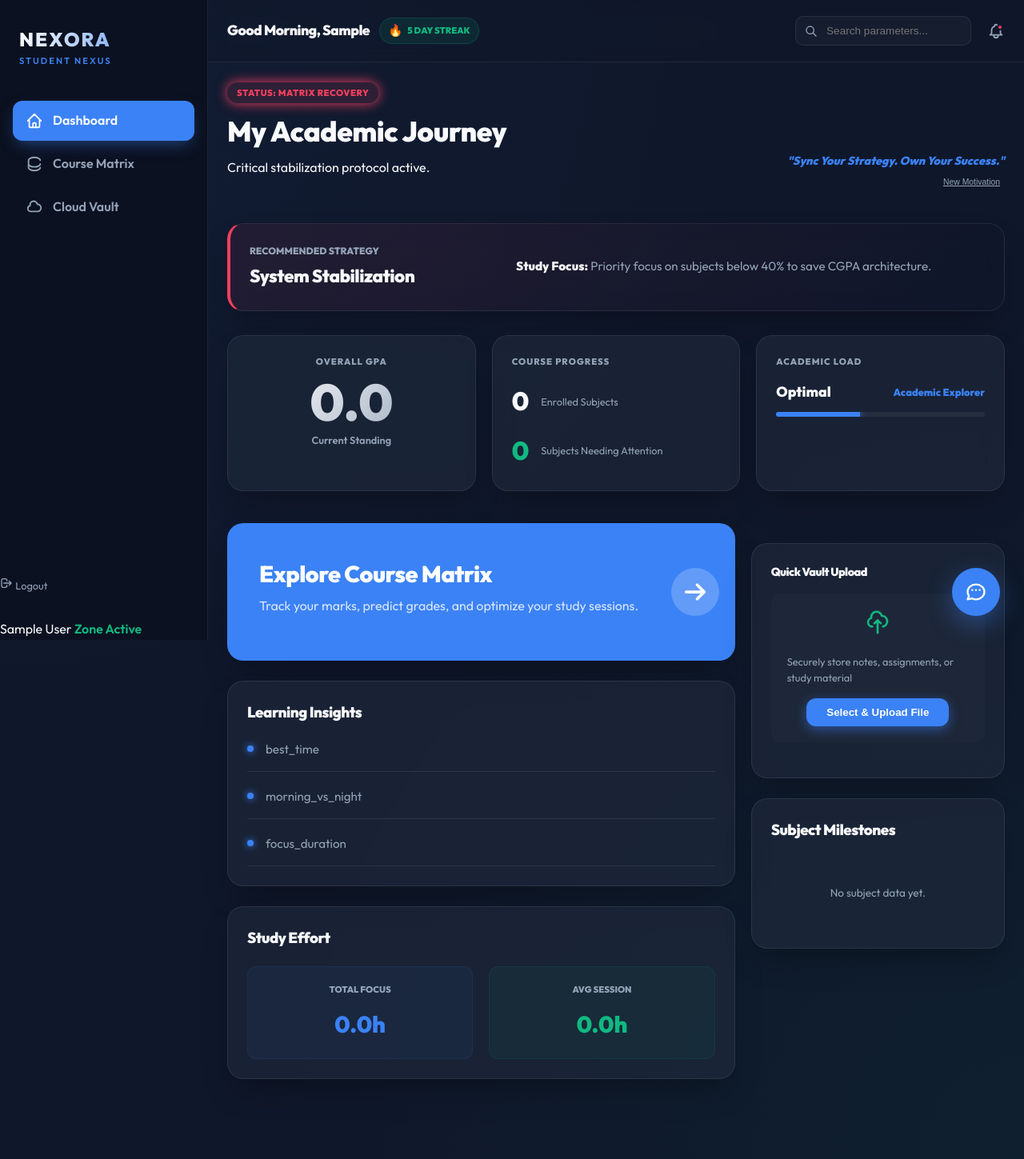
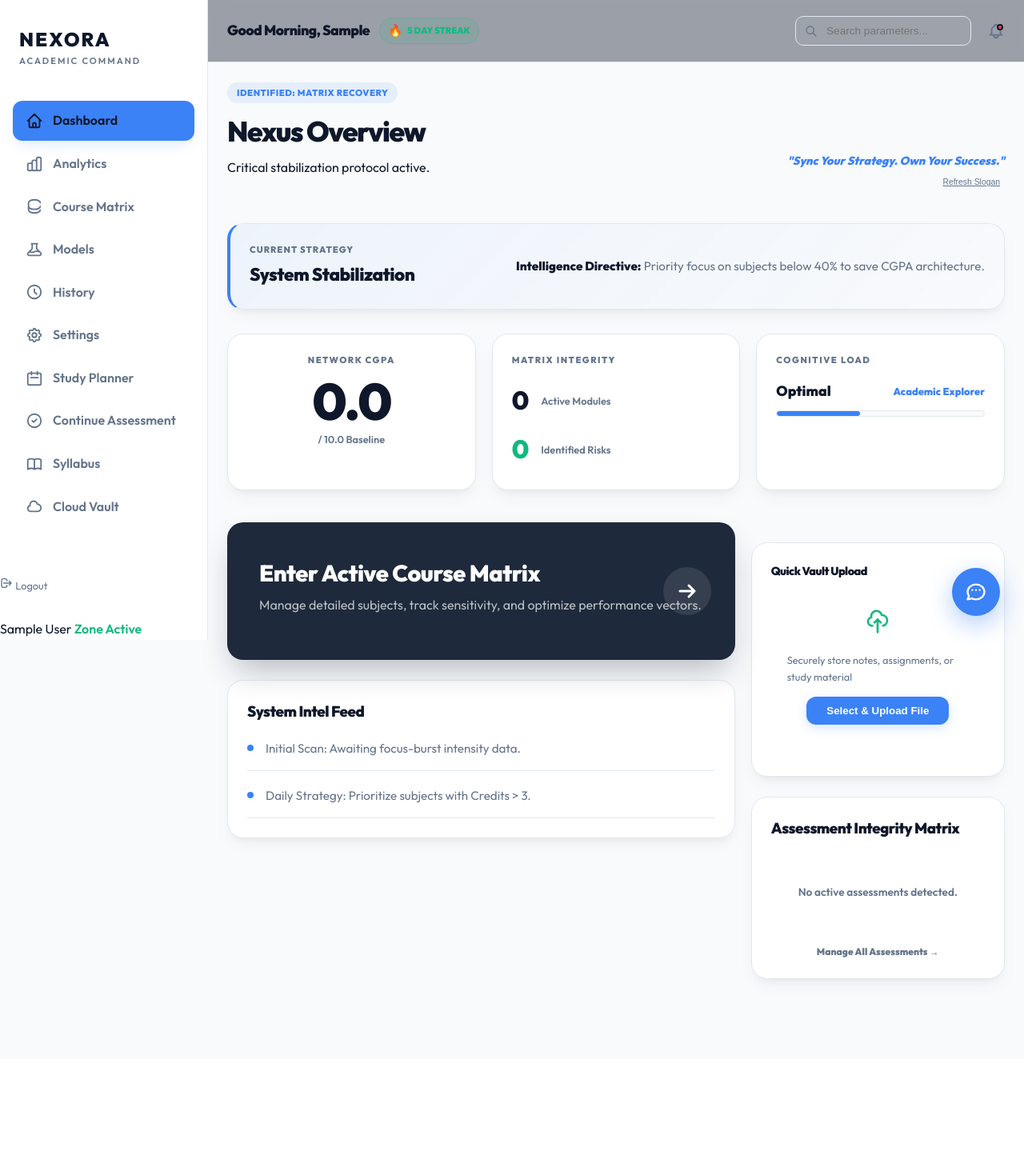
Before and after one commit to hemanthragipindi/grade-predictor, a Flask app: page /dashboard in a window 1280 px wide. Shown: the whole page at 80% size. After the commit the page ends 1233 px from the top, so only its background shows below. Run offline with Flask 3, Linux system fonts and the light colour scheme; the visitor is signed in with stand-in values (Sample User, id 1); data that the repository does not hold is empty; grey boxes are pictures that could not be loaded.

Commit message:
Overhauled UI to SaaS Blue Light Theme and restored Academic Command branding

```diff
--- a/frontend/static/style.css
+++ b/frontend/static/style.css
@@ -1,19 +1,19 @@
 :root {
     --primary: #3b82f6;
-    --primary-glow: rgba(59, 130, 246, 0.5);
+    --primary-glow: rgba(59, 130, 246, 0.2);
     --secondary: #10b981;
-    --bg-dark: #0f172a;
-    --panel-dark: rgba(30, 41, 59, 0.7);
-    --panel-border: rgba(255, 255, 255, 0.08);
-    --text-main: #f8fafc;
-    --text-muted: #94a3b8;
+    --bg-light: #f8fafc;
+    --panel-white: #ffffff;
+    --panel-border: #e2e8f0;
+    --text-main: #0f172a;
+    --text-muted: #64748b;
     --grade-o: #10b981;
     --grade-f: #f43f5e;
     --sidebar-width: 260px;
-    --glass: rgba(255, 255, 255, 0.03);
+    --glass: rgba(255, 255, 255, 0.8);
     --radius-lg: 20px;
     --radius-md: 12px;
-    --shadow-premium: 0 20px 40px -10px rgba(0, 0, 0, 0.3);
+    --shadow-premium: 0 10px 25px -5px rgba(0, 0, 0, 0.05), 0 8px 10px -6px rgba(0, 0, 0, 0.05);
 }
 
 * {
@@ -22,10 +22,7 @@
 }
 
 body {
-    background: var(--bg-dark);
-    background-image:
-        radial-gradient(circle at 0% 0%, rgba(59, 130, 246, 0.05) 0%, transparent 50%),
-        radial-gradient(circle at 100% 100%, rgba(16, 185, 129, 0.05) 0%, transparent 50%);
+    background: var(--bg-light);
     color: var(--text-main);
     font-family: 'Outfit', sans-serif;
     margin: 0;
@@ -63,7 +60,7 @@
 .sidebar {
     width: var(--sidebar-width);
     height: 100vh;
-    background: #0b1120;
+    background: var(--panel-white);
     border-right: 1px solid var(--panel-border);
     position: fixed;
     left: 0;
@@ -129,9 +126,7 @@
 
 /* Panels & Cards */
 .panel {
-    background: var(--panel-dark);
-    backdrop-filter: blur(12px);
-    -webkit-backdrop-filter: blur(12px);
+    background: var(--panel-white);
     border-radius: var(--radius-lg);
     border: 1px solid var(--panel-border);
     padding: 24px;
@@ -140,20 +135,19 @@
 }
 
 .panel:hover {
-    border-color: rgba(255, 255, 255, 0.15);
+    box-shadow: 0 20px 25px -5px rgba(0, 0, 0, 0.1), 0 10px 10px -5px rgba(0, 0, 0, 0.04);
 }
 
 /* Typography */
 h1, h2, h3, h4 {
     margin-top: 0;
+    color: var(--text-main);
     font-weight: 850;
     letter-spacing: -0.5px;
 }
 
 .text-gradient {
-    background: linear-gradient(135deg, #fff 0%, var(--text-muted) 100%);
-    -webkit-background-clip: text;
-    -webkit-text-fill-color: transparent;
+    color: var(--text-main);
 }
 
 /* Buttons */
@@ -184,7 +178,7 @@
     bottom: 0;
     left: 0;
     right: 0;
-    background: rgba(15, 23, 42, 0.8);
+    background: rgba(255, 255, 255, 0.85);
     backdrop-filter: blur(20px);
     -webkit-backdrop-filter: blur(20px);
     border-top: 1px solid var(--panel-border);
@@ -193,6 +187,7 @@
     z-index: 2000;
     justify-content: space-around;
     align-items: center;
+    box-shadow: 0 -10px 25px -5px rgba(0, 0, 0, 0.05);
 }
 
 .mobile-nav-item {
--- a/frontend/templates/components/sidebar.html
+++ b/frontend/templates/components/sidebar.html
@@ -2,12 +2,8 @@
 <aside class="sidebar">
     <div class="sidebar-header">
         <div class="architect-brand">
-            <p class="top">NEXORA</p>
-            {% if current_user.is_admin %}
-            <p class="sub" style="color: var(--grade-f); letter-spacing: 2px;">Academic Command</p>
-            {% else %}
-            <p class="sub" style="color: var(--primary);">Student Nexus</p>
-            {% endif %}
+            <p class="top" style="background: none; -webkit-text-fill-color: var(--text-main); color: var(--text-main);">NEXORA</p>
+            <p class="sub" style="color: var(--text-muted); letter-spacing: 2px;">Academic Command</p>
         </div>
     </div>
     <nav class="sidebar-nav">
@@ -15,9 +11,37 @@
             <svg class="nav-icon" fill="none" stroke="currentColor" viewBox="0 0 24 24"><path stroke-linecap="round" stroke-linejoin="round" stroke-width="2" d="M3 12l2-2m0 0l7-7 7 7M5 10v10a1 1 0 001 1h3m10-11l2 2m-2-2v10a1 1 0 01-1 1h-3m-6 0a1 1 0 001-1v-4a1 1 0 011-1h2a1 1 0 011 1v4a1 1 0 001 1m-6 0h6"></path></svg>
             Dashboard
         </a>
+        <a href="#" class="nav-item">
+            <svg class="nav-icon" fill="none" stroke="currentColor" viewBox="0 0 24 24"><path stroke-linecap="round" stroke-linejoin="round" stroke-width="2" d="M9 19v-6a2 2 0 00-2-2H5a2 2 0 00-2 2v6a2 2 0 002 2h2a2 2 0 002-2zm0 0V9a2 2 0 012-2h2a2 2 0 012 2v10m-6 0a2 2 0 002 2h2a2 2 0 002-2m0 0V5a2 2 0 012-2h2a2 2 0 012 2v14a2 2 0 01-2 2h-2a2 2 0 01-2-2z"></path></svg>
+            Analytics
+        </a>
         <a href="{{ url_for('academic.active_matrix') }}" class="nav-item {% if request.endpoint == 'academic.active_matrix' %}active{% endif %}">
             <svg class="nav-icon" fill="none" stroke="currentColor" viewBox="0 0 24 24"><path stroke-linecap="round" stroke-linejoin="round" stroke-width="2" d="M4 7v10c0 2.21 3.582 4 8 4s8-1.79 8-4M4 7c0-2.21 3.582-4 8-4s8 1.79 8 4m0 5c0 2.21-3.582 4-8 4s-8-1.79-8-4"></path></svg>
             Course Matrix
+        </a>
+        <a href="#" class="nav-item">
+            <svg class="nav-icon" fill="none" stroke="currentColor" viewBox="0 0 24 24"><path stroke-linecap="round" stroke-linejoin="round" stroke-width="2" d="M19.428 15.428a2 2 0 00-1.022-.547l-2.387-.477a6 6 0 00-3.86.517l-.318.158a6 6 0 01-3.86.517L6.05 15.21a2 2 0 00-1.806.547M8 4h8l-1 1v5.172a2 2 0 00.586 1.414l5 5c1.26 1.26.367 3.414-1.415 3.414H4.828c-1.782 0-2.674-2.154-1.414-3.414l5-5A2 2 0 009 10.172V5L8 4z"></path></svg>
+            Models
+        </a>
+        <a href="#" class="nav-item">
+            <svg class="nav-icon" fill="none" stroke="currentColor" viewBox="0 0 24 24"><path stroke-linecap="round" stroke-linejoin="round" stroke-width="2" d="M12 8v4l3 3m6-3a9 9 0 11-18 0 9 9 0 0118 0z"></path></svg>
+            History
+        </a>
+        <a href="#" class="nav-item">
+            <svg class="nav-icon" fill="none" stroke="currentColor" viewBox="0 0 24 24"><path stroke-linecap="round" stroke-linejoin="round" stroke-width="2" d="M10.325 4.317c.426-1.756 2.924-1.756 3.35 0a1.724 1.724 0 002.573 1.066c1.543-.94 3.31.826 2.37 2.37a1.724 1.724 0 001.065 2.572c1.756.426 1.756 2.924 0 3.35a1.724 1.724 0 00-1.066 2.573c.94 1.543-.826 3.31-2.37 2.37a1.724 1.724 0 00-2.572 1.065c-.426 1.756-2.924 1.756-3.35 0a1.724 1.724 0 00-2.573-1.066c-1.543.94-3.31-.826-2.37-2.37a1.724 1.724 0 00-1.065-2.572c-1.756-.426-1.756-2.924 0-3.35a1.724 1.724 0 001.066-2.573c-.94-1.543.826-3.31 2.37-2.37.996.608 2.296.07 2.572-1.065z"></path><path stroke-linecap="round" stroke-linejoin="round" stroke-width="2" d="M15 12a3 3 0 11-6 0 3 3 0 016 0z"></path></svg>
+            Settings
+        </a>
+        <a href="#" class="nav-item">
+            <svg class="nav-icon" fill="none" stroke="currentColor" viewBox="0 0 24 24"><path stroke-linecap="round" stroke-linejoin="round" stroke-width="2" d="M8 7V3m8 4V3m-9 8h10M5 21h14a2 2 0 002-2V7a2 2 0 00-2-2H5a2 2 0 00-2 2v12a2 2 0 002 2z"></path></svg>
+            Study Planner
+        </a>
+        <a href="#" class="nav-item">
+            <svg class="nav-icon" fill="none" stroke="currentColor" viewBox="0 0 24 24"><path stroke-linecap="round" stroke-linejoin="round" stroke-width="2" d="M9 12l2 2 4-4m6 2a9 9 0 11-18 0 9 9 0 0118 0z"></path></svg>
+            Continue Assessment
+        </a>
+        <a href="#" class="nav-item">
+            <svg class="nav-icon" fill="none" stroke="currentColor" viewBox="0 0 24 24"><path stroke-linecap="round" stroke-linejoin="round" stroke-width="2" d="M12 6.253v13m0-13C10.832 5.477 9.246 5 7.5 5S4.168 5.477 3 6.253v13C4.168 18.477 5.754 18 7.5 18s3.332.477 4.5 1.253m0-13C13.168 5.477 14.754 5 16.5 5c1.747 0 3.332.477 4.5 1.253v13C19.832 18.477 18.247 18 16.5 18c-1.746 0-3.332.477-4.5 1.253"></path></svg>
+            Syllabus
         </a>
         <a href="{{ url_for('academic.cloud_drive') }}" class="nav-item {% if request.endpoint == 'academic.cloud_drive' %}active{% endif %}">
             <svg class="nav-icon" fill="none" stroke="currentColor" viewBox="0 0 24 24"><path stroke-linecap="round" stroke-linejoin="round" stroke-width="2" d="M3 15a4 4 0 004 4h9a5 5 0 10-.1-9.999 5.002 5.002 0 10-9.78 2.096A4.001 4.001 0 003 15z"></path></svg>
--- a/frontend/templates/dashboard.html
+++ b/frontend/templates/dashboard.html
@@ -8,28 +8,28 @@
     <header class="dashboard-header" style="margin-bottom: 40px; display: flex; justify-content: space-between; align-items: flex-end;">
         <div class="header-main">
             <div class="tier-indicator" style="margin-bottom: 8px;">
-                <span class="badge badge-glow" style="background: {{ gpa_tier.color }}20; color: {{ gpa_tier.color }};">
-                    STATUS: {{ gpa_tier.tier }}
+                <span class="badge" style="background: rgba(59, 130, 246, 0.1); color: var(--primary);">
+                    IDENTIFIED: {{ gpa_tier.tier }}
                 </span>
             </div>
-            <h1 class="page-title" style="margin: 0; font-size: 2.2rem;">My Academic Journey</h1>
-            <p class="text-muted" style="margin-top: 5px;">{{ gpa_tier.message }}</p>
+            <h1 class="page-title" style="margin: 0; font-size: 2.2rem; letter-spacing: -1.5px;">Nexus Overview</h1>
+            <p class="text-muted" style="margin-top: 5px; font-weight: 500;">{{ gpa_tier.message }}</p>
         </div>
         <div id="ai-slogan-container" style="text-align: right; max-width: 300px;">
             <p id="ai-slogan" style="font-size: 0.9rem; font-weight: 650; color: var(--primary); margin: 0; font-style: italic;">"Sync Your Strategy. Own Your Success."</p>
-            <button onclick="refreshSlogan()" style="background: none; border: none; font-size: 0.65rem; color: var(--text-muted); cursor: pointer; text-decoration: underline; margin-top: 5px;">New Motivation</button>
+            <button onclick="refreshSlogan()" style="background: none; border: none; font-size: 0.65rem; color: var(--text-muted); cursor: pointer; text-decoration: underline; margin-top: 5px;">Refresh Slogan</button>
         </div>
     </header>
 
     <!-- Strategy Card -->
-    <section class="panel strategy-panel" style="background: linear-gradient(135deg, {{ gpa_tier.color }}15, transparent); border-left: 4px solid {{ gpa_tier.color }}; margin-bottom: 30px;">
+    <section class="panel strategy-panel" style="background: linear-gradient(135deg, rgba(59, 130, 246, 0.05), transparent); border-left: 4px solid var(--primary); margin-bottom: 30px;">
         <div class="panel-strategy-content" style="display: grid; grid-template-columns: 1fr 2fr; gap: 40px; align-items: center;">
             <div>
-                <div style="font-size: 0.75rem; color: var(--text-muted); font-weight: 700; text-transform: uppercase; margin-bottom: 5px;">Recommended Strategy</div>
+                <div style="font-size: 0.7rem; color: var(--text-muted); font-weight: 800; text-transform: uppercase; margin-bottom: 5px; letter-spacing: 1px;">Current Strategy</div>
                 <h3 style="font-size: 1.4rem; margin: 0;">{{ gpa_tier.strategy }}</h3>
             </div>
             <div>
-                <p style="font-size: 0.95rem; line-height: 1.6; color: var(--text-muted); margin: 0;"><strong style="color: var(--text-main);">Study Focus:</strong> {{ gpa_tier.focus }}</p>
+                <p style="font-size: 0.95rem; line-height: 1.6; color: var(--text-muted); margin: 0;"><strong style="color: var(--text-main);">Intelligence Directive:</strong> {{ gpa_tier.focus }}</p>
             </div>
         </div>
     </section>
@@ -37,31 +37,31 @@
     <!-- Metrics Grid -->
     <section class="responsive-grid metrics-row" style="grid-template-columns: repeat(3, 1fr); margin-bottom: 40px;">
         <div class="panel metric-card" style="text-align: center;">
-            <div style="font-size: 0.7rem; color: var(--text-muted); font-weight: 800; text-transform: uppercase; letter-spacing: 1px; margin-bottom: 10px;">Overall GPA</div>
-            <div class="text-gradient" style="font-size: 4rem; font-weight: 900; line-height: 1;">{{ cgpa }}</div>
-            <div style="font-size: 0.8rem; color: var(--text-muted); margin-top: 5px; font-weight: 600;">Current Standing</div>
+            <div style="font-size: 0.7rem; color: var(--text-muted); font-weight: 800; text-transform: uppercase; letter-spacing: 1.5px; margin-bottom: 10px;">Network CGPA</div>
+            <div style="font-size: 4rem; font-weight: 900; line-height: 1; color: var(--text-main); letter-spacing: -2px;">{{ cgpa }}</div>
+            <div style="font-size: 0.8rem; color: var(--text-muted); margin-top: 5px; font-weight: 600;">/ 10.0 Baseline</div>
         </div>
 
         <div class="panel metric-card">
-            <div style="font-size: 0.7rem; color: var(--text-muted); font-weight: 800; text-transform: uppercase; letter-spacing: 1px; margin-bottom: 15px;">Course Progress</div>
+            <div style="font-size: 0.7rem; color: var(--text-muted); font-weight: 800; text-transform: uppercase; letter-spacing: 1.5px; margin-bottom: 15px;">Matrix Integrity</div>
             <div style="display: flex; align-items: center; gap: 15px; margin-bottom: 10px;">
                 <div style="font-size: 2rem; font-weight: 850;">{{ subject_count }}</div>
-                <div style="font-size: 0.8rem; color: var(--text-muted);">Enrolled Subjects</div>
+                <div style="font-size: 0.8rem; color: var(--text-muted); font-weight: 600;">Active Modules</div>
             </div>
             <div style="display: flex; align-items: center; gap: 15px;">
                 <div style="font-size: 2rem; font-weight: 850; color: {% if high_risk_count > 0 %}var(--grade-f){% else %}var(--grade-o){% endif %};">{{ high_risk_count }}</div>
-                <div style="font-size: 0.8rem; color: var(--text-muted);">Subjects Needing Attention</div>
+                <div style="font-size: 0.8rem; color: var(--text-muted); font-weight: 600;">Identified Risks</div>
             </div>
         </div>
 
         <div class="panel metric-card">
-            <div style="font-size: 0.7rem; color: var(--text-muted); font-weight: 800; text-transform: uppercase; letter-spacing: 1px; margin-bottom: 15px;">Academic Load</div>
+            <div style="font-size: 0.7rem; color: var(--text-muted); font-weight: 800; text-transform: uppercase; letter-spacing: 1.5px; margin-bottom: 15px;">Cognitive Load</div>
             <div style="display: flex; justify-content: space-between; align-items: center; margin-bottom: 10px;">
                 <span style="font-size: 1.1rem; font-weight: 800;">{{ cog_load.status }}</span>
-                <span style="font-size: 0.8rem; color: var(--primary); font-weight: 700;">{{ identity }}</span>
+                <span style="font-size: 0.8rem; color: var(--primary); font-weight: 800;">{{ identity }}</span>
             </div>
-            <div style="height: 6px; background: rgba(255,255,255,0.05); border-radius: 3px; overflow: hidden;">
-                <div style="width: {% if cog_load.status == 'Optimal' %}40{% elif cog_load.status == 'Moderate' %}70{% else %}95{% endif %}%; height: 100%; background: var(--primary); box-shadow: 0 0 10px var(--primary);"></div>
+            <div style="height: 8px; background: var(--bg-light); border-radius: 4px; overflow: hidden; border: 1px solid var(--panel-border);">
+                <div style="width: {% if cog_load.status == 'Optimal' %}40{% elif cog_load.status == 'Moderate' %}70{% else %}95{% endif %}%; height: 100%; background: var(--primary); border-radius: 4px;"></div>
             </div>
         </div>
     </section>
@@ -72,41 +72,27 @@
             <!-- Matrix Portal -->
             <div style="margin-bottom: 25px;">
                 <a href="{{ url_for('academic.active_matrix') }}" style="text-decoration: none; display: block;">
-                    <div class="panel portal-card" style="padding: 40px; background: var(--primary); color: white; border: none; overflow: hidden; position: relative;">
+                    <div class="panel portal-card" style="padding: 40px; background: #1e293b; color: white; border: none; overflow: hidden; position: relative; box-shadow: 0 20px 40px -10px rgba(15, 23, 42, 0.3);">
                         <div style="position: relative; z-index: 1;">
-                            <h2 style="font-size: 1.8rem; margin: 0;">Explore Course Matrix</h2>
-                            <p style="opacity: 0.8; margin-top: 5px; font-weight: 500;">Track your marks, predict grades, and optimize your study sessions.</p>
+                            <h2 style="font-size: 1.8rem; margin: 0; color: white;">Enter Active Course Matrix</h2>
+                            <p style="opacity: 0.7; margin-top: 5px; font-weight: 500;">Manage detailed subjects, track sensitivity, and optimize performance vectors.</p>
                         </div>
-                        <div style="position: absolute; right: 20px; top: 50%; transform: translateY(-50%); background: rgba(255,255,255,0.2); width: 60px; height: 60px; border-radius: 50%; display: flex; align-items: center; justify-content: center;">
-                            <svg width="30" height="30" fill="none" stroke="currentColor" viewBox="0 0 24 24"><path stroke-linecap="round" stroke-linejoin="round" stroke-width="3" d="M14 5l7 7m0 0l-7 7m7-7H3"></path></svg>
+                        <div style="position: absolute; right: 30px; top: 50%; transform: translateY(-50%); background: rgba(255,255,255,0.1); width: 60px; height: 60px; border-radius: 50%; display: flex; align-items: center; justify-content: center;">
+                            <svg width="24" height="24" fill="none" stroke="currentColor" viewBox="0 0 24 24"><path stroke-linecap="round" stroke-linejoin="round" stroke-width="3" d="M14 5l7 7m0 0l-7 7m7-7H3"></path></svg>
                         </div>
                     </div>
                 </a>
             </div>
 
             <div class="panel">
-                <h3 style="margin-bottom: 20px;">Learning Insights</h3>
+                <h3 style="margin-bottom: 20px;">System Intel Feed</h3>
                 <div style="display: flex; flex-direction: column; gap: 20px;">
-                    {% for insight in learning_insights %}
+                    {% for insight in meta_insights %}
                     <div style="display: flex; gap: 15px; border-bottom: 1px solid var(--panel-border); padding-bottom: 15px;">
-                        <div style="width: 8px; height: 8px; background: var(--primary); border-radius: 50%; margin-top: 6px; flex-shrink: 0; box-shadow: 0 0 8px var(--primary);"></div>
-                        <p style="margin: 0; font-size: 0.95rem; color: var(--text-muted); line-height: 1.5;">{{ insight }}</p>
+                        <div style="width: 8px; height: 8px; background: var(--primary); border-radius: 50%; margin-top: 6px; flex-shrink: 0;"></div>
+                        <p style="margin: 0; font-size: 0.95rem; color: var(--text-muted); line-height: 1.5; font-weight: 500;">{{ insight }}</p>
                     </div>
                     {% endfor %}
-                </div>
-            </div>
-
-            <div class="panel" style="margin-top: 25px;">
-                <h3 style="margin-bottom: 20px;">Study Effort</h3>
-                <div style="display: grid; grid-template-columns: 1fr 1fr; gap: 20px;">
-                    <div style="padding: 20px; background: rgba(59, 130, 246, 0.05); border-radius: var(--radius-md); border: 1px solid rgba(59, 130, 246, 0.1); text-align: center;">
-                        <div style="font-size: 0.7rem; color: var(--text-muted); font-weight: 800; text-transform: uppercase; margin-bottom: 10px;">Total Focus</div>
-                        <div style="font-size: 1.8rem; font-weight: 850; color: var(--primary);">{{ total_study_hours }}h</div>
-                    </div>
-                    <div style="padding: 20px; background: rgba(16, 185, 129, 0.05); border-radius: var(--radius-md); border: 1px solid rgba(16, 185, 129, 0.1); text-align: center;">
-                        <div style="font-size: 0.7rem; color: var(--text-muted); font-weight: 800; text-transform: uppercase; margin-bottom: 10px;">Avg Session</div>
-                        <div style="font-size: 1.8rem; font-weight: 850; color: var(--secondary);">{{ avg_study_session }}h</div>
-                    </div>
                 </div>
             </div>
         </div>
@@ -116,23 +102,24 @@
             {% include 'components/cloud_upload.html' %}
 
             <div class="panel" style="margin-top: 25px;">
-                <h3 style="margin-bottom: 20px;">Subject Milestones</h3>
+                <h3 style="margin-bottom: 20px;">Assessment Integrity Matrix</h3>
                 <div style="display: flex; flex-direction: column; gap: 15px;">
                     {% if assessments %}
                         {% for a in assessments[:4] %}
-                        <div style="padding: 16px; background: rgba(255,255,255,0.03); border-radius: var(--radius-md); border: 1px solid var(--panel-border);">
+                        <div style="padding: 16px; background: var(--bg-light); border-radius: var(--radius-md); border: 1px solid var(--panel-border);">
                             <div style="display: flex; justify-content: space-between; align-items: center; margin-bottom: 10px;">
-                                <span style="font-size: 0.8rem; font-weight: 800;">{{ a.subject_code }}</span>
-                                <span style="font-size: 0.75rem; font-weight: 700; color: var(--primary);">{{ a.progress }}% Complete</span>
+                                <span style="font-size: 0.8rem; font-weight: 850;">{{ a.subject_code }}</span>
+                                <span style="font-size: 0.75rem; font-weight: 800; color: var(--primary);">{{ a.progress }}%</span>
                             </div>
-                            <div style="height: 5px; background: rgba(255,255,255,0.05); border-radius: 2.5px; overflow: hidden;">
+                            <div style="height: 6px; background: #e2e8f0; border-radius: 3px; overflow: hidden;">
                                 <div style="width: {{ a.progress }}%; height: 100%; background: var(--primary);"></div>
                             </div>
                         </div>
                         {% endfor %}
                     {% else %}
-                        <p style="font-size: 0.85rem; color: var(--text-muted); text-align: center; padding: 20px;">No subject data yet.</p>
+                        <p style="font-size: 0.85rem; color: var(--text-muted); text-align: center; padding: 20px; font-weight: 600;">No active assessments detected.</p>
                     {% endif %}
+                    <a href="#" style="text-align: center; font-size: 0.75rem; font-weight: 800; color: var(--text-muted); text-decoration: none; margin-top: 5px;">Manage All Assessments →</a>
                 </div>
             </div>
         </div>
```
Also changed, not shown: backend/routes/auth.py (+13 -7 lines), frontend/templates/auth.html (+30 -15 lines).
